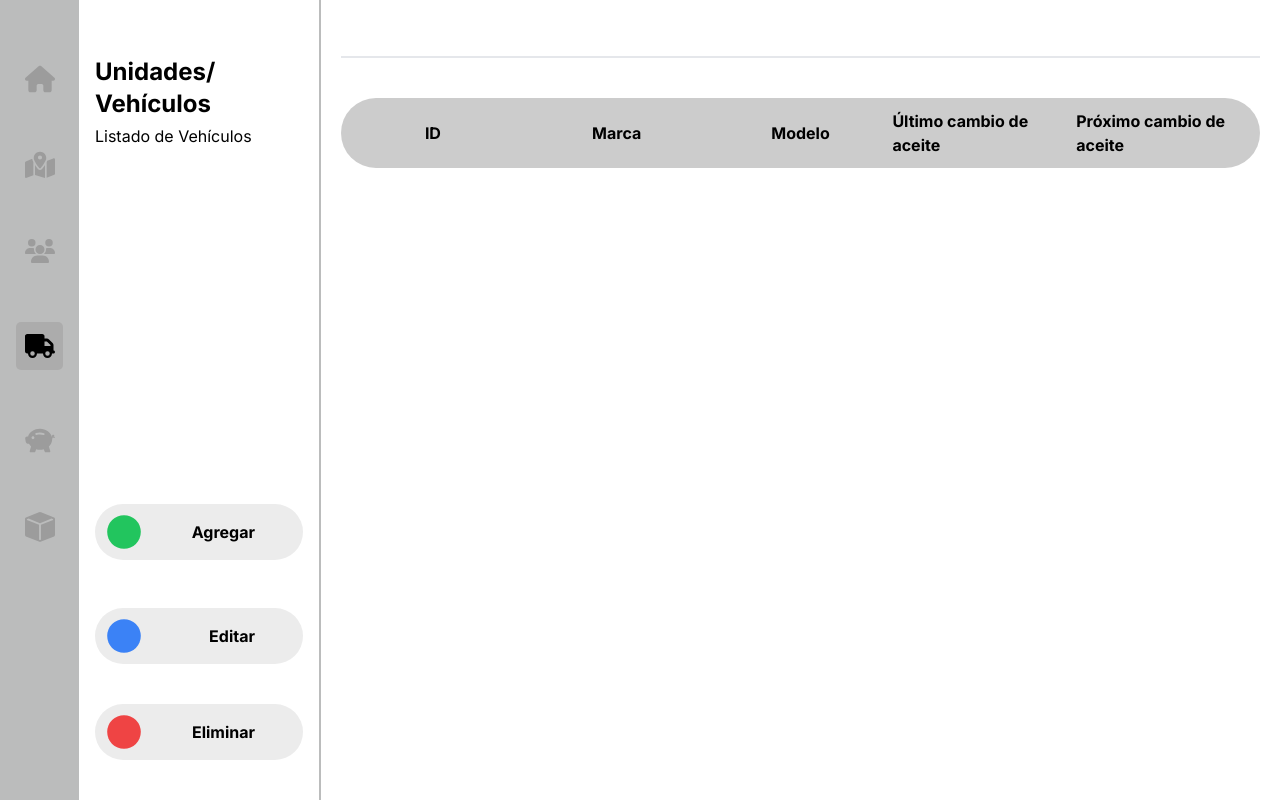
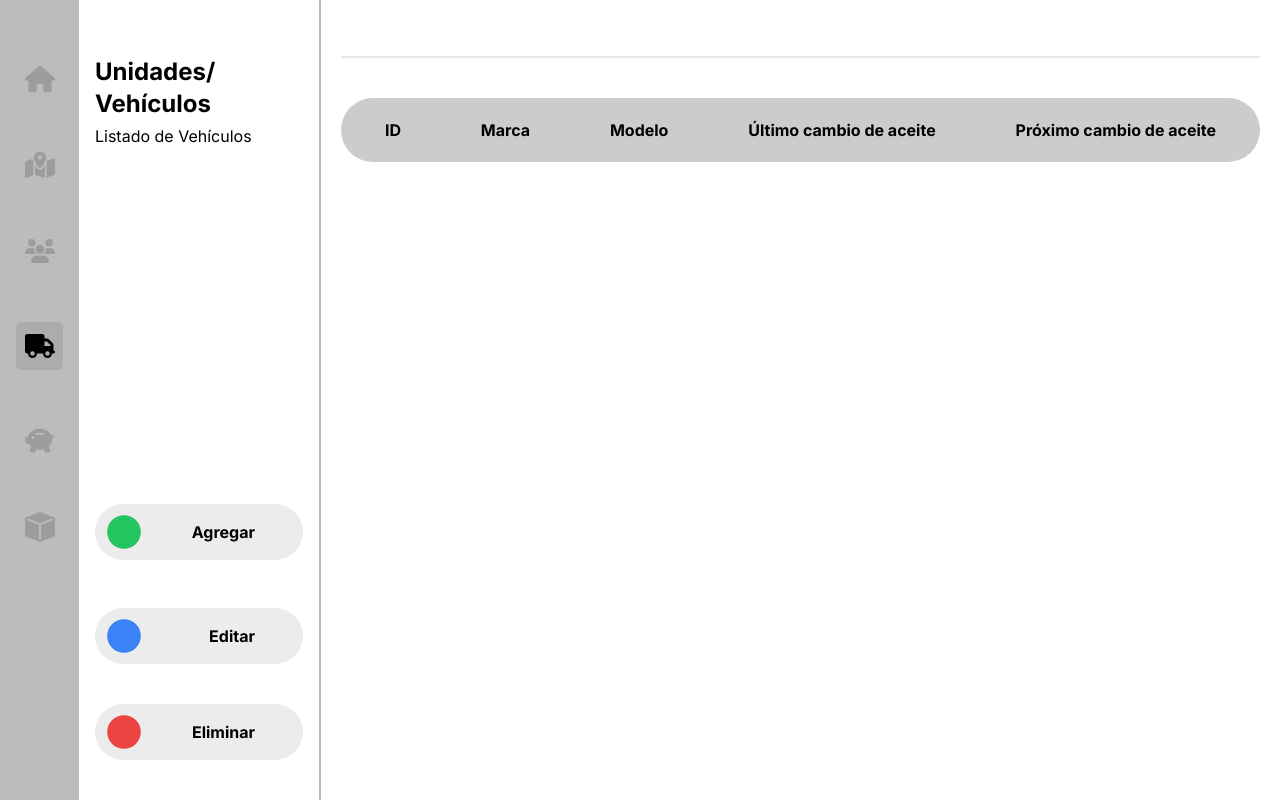
Before and after one commit to eldani13/Rutas-Main, a Next.js app: page / in a window 1280 px wide. Both pictures are taken after a click on the button 39 px from the left and 355 px from the top of the page. Built offline with nearby package versions, Linux system fonts and the light colour scheme.

Commit message:
Vehicle edit

```diff
--- a/src/app/sections/VehicleSection.tsx
+++ b/src/app/sections/VehicleSection.tsx
@@ -41,31 +41,13 @@ export default function Vehicle() {
             <div className="max-h-[100vh] h-full pt-14 flex flex-col overflow-y-auto p-5">
                 {/* Informacion */}
                 <hr className="mb-10 border-[1px]" />
-                <div className="grid grid-cols-5  bg-[#ccc] w-[100%] h-[70px] items-center rounded-full mx-auto ">
+                <div className="flex text-center gap-2  justify-around bg-[#ccc] w-[100%] py-5 px-2 items-center rounded-full mx-auto text-black font-bold">
                     {/* Primer elemento */}
-                    <div className="text-[#000] flex flex-col items-center">
-                        <span className="font-bold">ID</span>
-                    </div>
-
-                    {/* Segundo elemento */}
-                    <div className="text-[#000] flex flex-col items-center">
-                        <span className="font-bold">Marca</span>
-                    </div>
-
-                    {/* Tercer elemento */}
-                    <div className="text-[#000] flex flex-col items-center">
-                        <span className="font-bold">Modelo</span>
-                    </div>
-
-                    {/* Cuarto elemento */}
-                    <div className="text-[#000] flex flex-col items-center">
-                        <span className="font-bold">Último cambio de aceite </span>
-                    </div>
-
-                    {/* Quinto elemento */}
-                    <div className="text-[#000] flex flex-col items-center">
-                        <span className="font-bold">Próximo cambio de aceite</span>
-                    </div>
+                    <p>ID</p>
+                    <p>Marca</p>
+                    <p>Modelo</p>
+                    <p>Último cambio de aceite</p>
+                    <p>Próximo cambio de aceite</p>
                 </div>
             </div>
 
```
